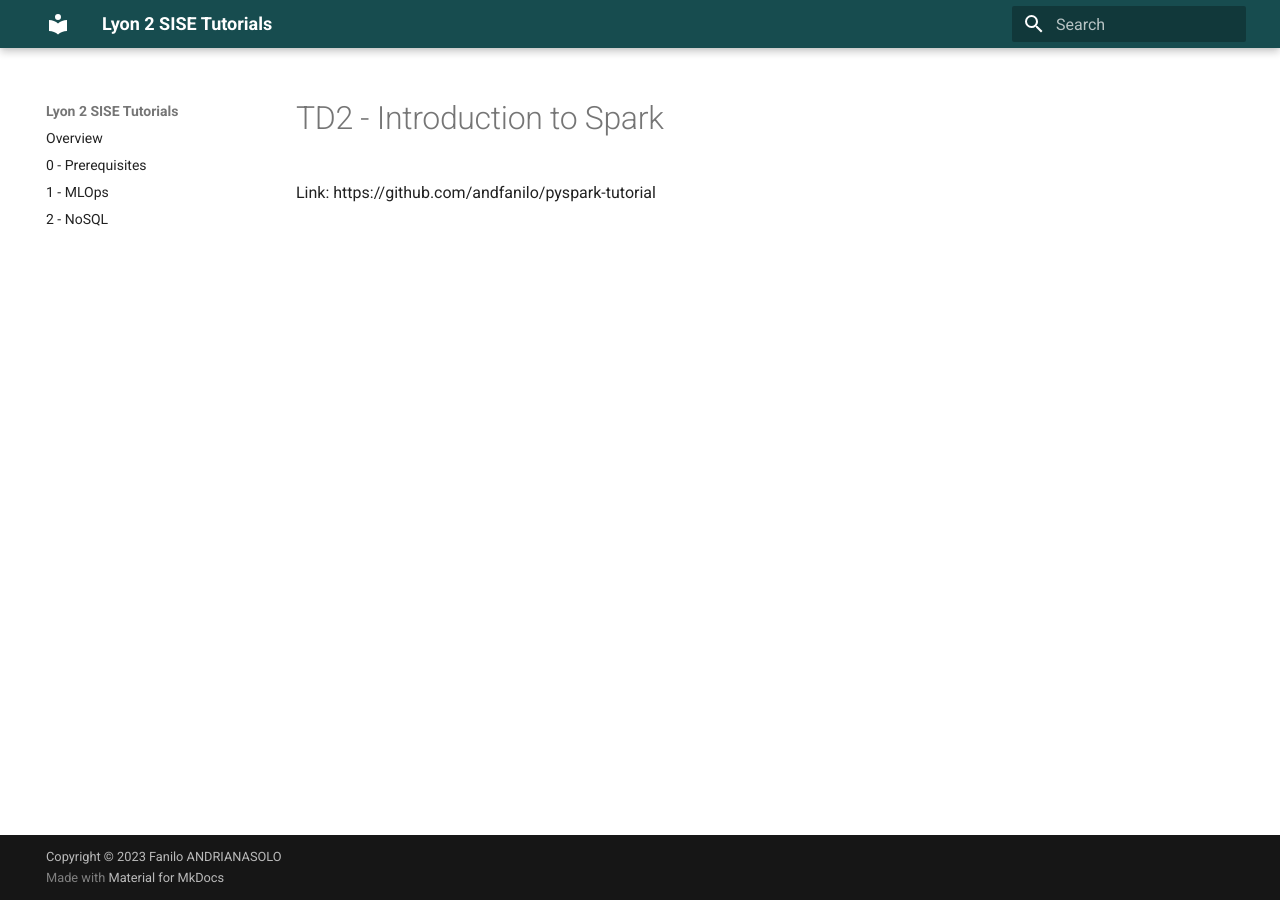
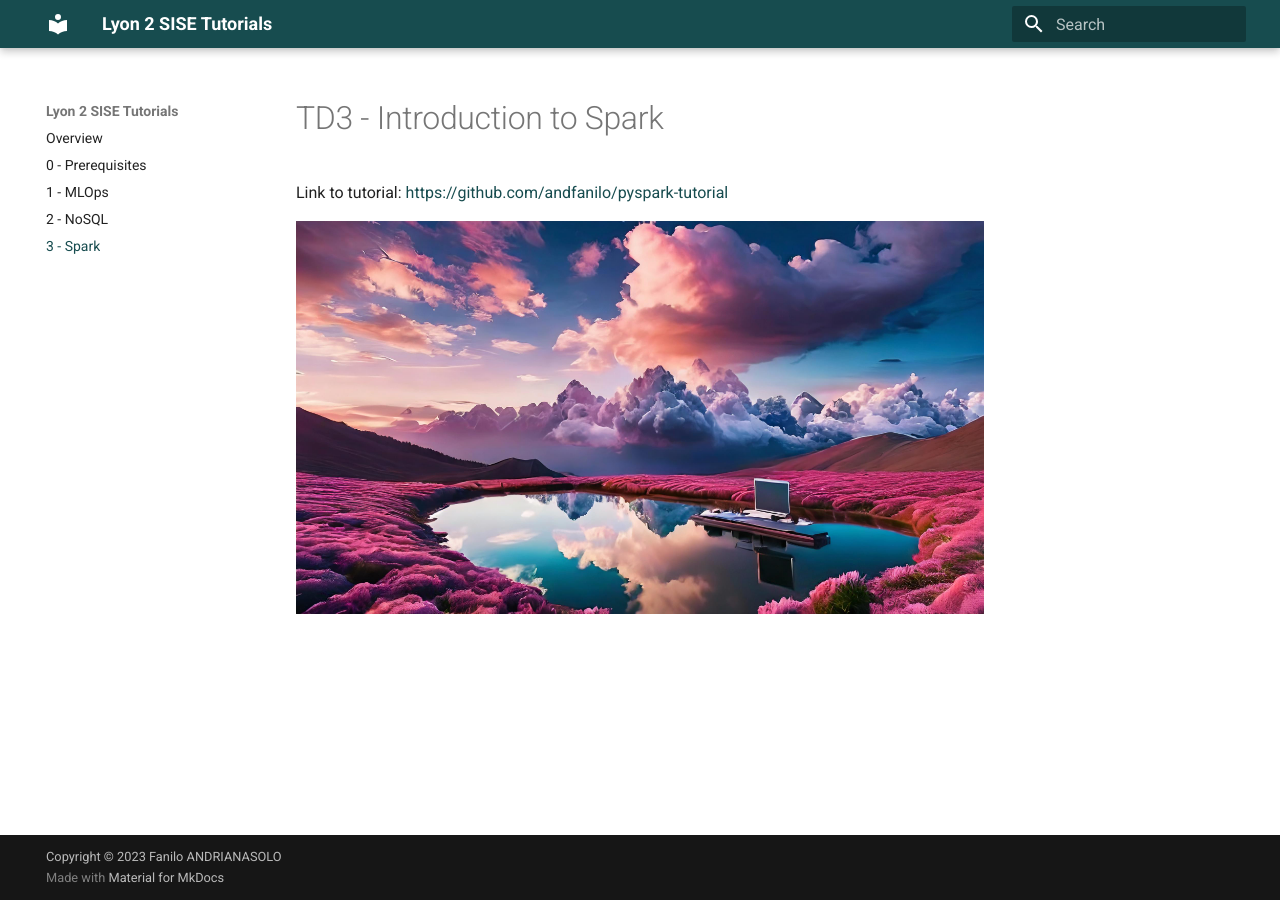
Before and after one commit to andfanilo/lyon2, an MkDocs documentation site: the page built from docs/spark.md, in a window 1280 px wide. Built offline with MkDocs 1.6.1 and Material for MkDocs 9.7.7, drawn with Linux system fonts in a browser that asks for light colours.

Commit message:
Add Spark

```diff
--- a/docs/spark.md
+++ b/docs/spark.md
@@ -1,3 +1,5 @@
-# TD2 - Introduction to Spark
+# TD3 - Introduction to Spark
 
-Link: https://github.com/andfanilo/pyspark-tutorial
+Link to tutorial: <https://github.com/andfanilo/pyspark-tutorial>
+
+![](./images/spark-cover.jpg)
--- a/mkdocs.yml
+++ b/mkdocs.yml
@@ -23,5 +23,6 @@ nav:
   - 0 - Prerequisites: prerequisites.md
   - 1 - MLOps: mlops.md
   - 2 - NoSQL: nosql.md
+  - 3 - Spark: spark.md
 
 copyright: Copyright &copy; 2023 Fanilo ANDRIANASOLO
```
Also changed, not shown: docs/images/spark-cover.jpg (added).
